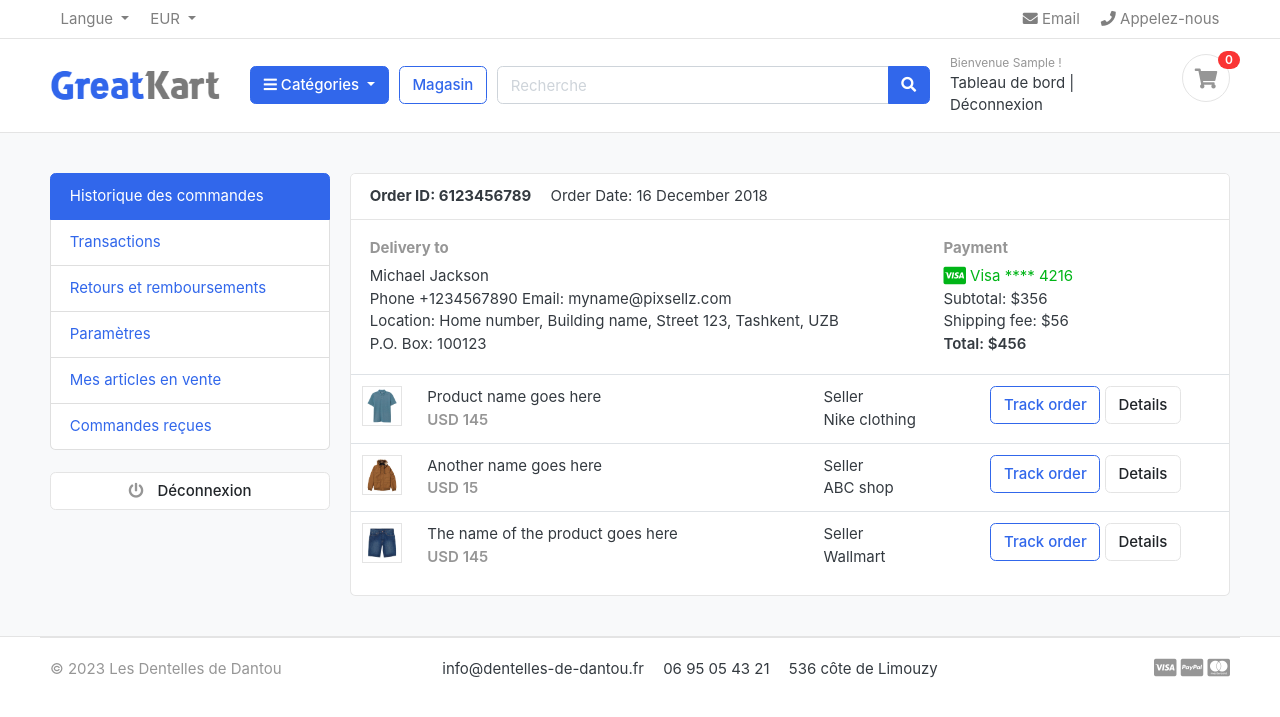
After one commit to Martin010/dentelles_dantou, a Django app: page /accounts/ in a window 1280 px wide. The commit adds this page. Shown: the top 717 px of the page. Run offline with Django 4.2, Linux system fonts and the light colour scheme; the visitor is signed in with stand-in values (Sample User, id 1); data that the repository does not hold is empty; some libraries are stand-ins or nearby versions; some web fonts are replaced.

Commit message:
User Account Activation - Dashboard html page creation - Default url accounts link to dashboard - Redirection to login page if users try to access the dashboard page without being login

```diff
--- a/accounts/urls.py
+++ b/accounts/urls.py
@@ -5,4 +5,8 @@ urlpatterns = [
     path('register/', views.register, name='register'),
     path('login/', views.login, name='login'),
     path('logout/', views.logout, name='logout'),
+    path('dashboard/', views.dashboard, name='dashboard'),
+    path('', views.dashboard, name='dashboard'),
+
+    path('activate/<uidb64>/<token>/', views.activate, name='activate'),
 ]
--- a/accounts/views.py
+++ b/accounts/views.py
@@ -4,7 +4,6 @@ from django.contrib.auth.decorators import login_required
 from django.shortcuts import render, redirect
 from accounts.forms import RegistrationForm
 from accounts.models import Account
-
 
 # Verification email
 from django.contrib.sites.shortcuts import get_current_site
@@ -45,25 +44,31 @@ def register(request):
 
             # User Activation
             current_site = get_current_site(request)
-            mail_subject = 'Action de votre compte'
+            mail_subject = 'Activation de votre compte "Les Dentelles de Dantou"'
             message = render_to_string('accounts/account_verification_email.html', {
                 'user': user,
                 'domain': current_site,
-                'uid': urlsafe_base64_encode(force_bytes(user.pk)), # Encode the user id for safety (hidden)
-                'token': default_token_generator.make_token(user) # Create a token for this particular user
+                'uid': urlsafe_base64_encode(force_bytes(user.pk)),  # Encode the user id for safety (hidden)
+                'token': default_token_generator.make_token(user)  # Create a token for this particular user
             })
             to_email = email
             send_email = EmailMessage(mail_subject, message, to=[to_email])
             send_email.send()
 
-            messages.success(request, 'Inscription validée !')
+            # messages.success(
+            #     request,
+            #     'Merci pour votre inscription. '
+            #     'Nous vous avons envoyé un lien de validation de compte sur votre adresse email. '
+            #     'Veuillez valider votre compte afin de poursuivre votre navigation.'
+            # )
 
-            return redirect('register')
+            # send command and email in the request to display the email verification message in the login page
+            return redirect('/accounts/login/?command=verification&email='+email)
 
     else:
         form = RegistrationForm()
 
-    context ={
+    context = {
         'form': form,
     }
     return render(request, 'accounts/register.html', context)
@@ -78,8 +83,8 @@ def login(request):
 
         if user is not None:
             auth.login(request, user)
-            # messages.success(request, 'Vous êtes maintenant connecté !')
-            return redirect('home')
+            messages.success(request, 'Vous êtes maintenant connecté !')
+            return redirect('dashboard')
         else:
             messages.error(request, 'l\'email et/ou le mot de passe est incorrect.')
             return redirect('login')
@@ -94,3 +99,26 @@ def logout(request):
     messages.success(request, 'Vous êtes déconnectez.')
 
     return redirect('login')
+
+
+def activate(request, uidb64, token):
+    try:
+        uid = urlsafe_base64_decode(uidb64).decode()  # Decode uidb64 and restore it
+        user = Account._default_manager.get(pk=uid)
+    except(TypeError, ValueError, OverflowError, Account.DoesNotExist):
+        user = None
+
+    # If user and token exist
+    if user is not None and default_token_generator.check_token(user, token):
+        user.is_active = True
+        user.save()
+        messages.success(request, 'Félicitation ! Votre compte est activé et votre inscription est terminée !')
+        return redirect('login')
+    else:
+        messages.error(request, 'Le lien d\'activation n\'est plus valide')
+        return redirect('register')
+
+
+@login_required(login_url='login')  # If not login, redirect to login page (can access to the dashboard only if the user if login)
+def dashboard(request):
+    return render(request, 'accounts/dashboard.html')
--- a/templates/accounts/account_verification_email.html
+++ b/templates/accounts/account_verification_email.html
@@ -1,4 +1,4 @@
-{% autoescape off %} <!-- No escape (<, >, ', ", & are no converted), it's a protection against cross site scripting-->
+{% autoescape off %}
 
     Bonjour {{ user.first_name }},
 
--- /dev/null
+++ b/templates/accounts/dashboard.html
@@ -0,0 +1,103 @@
+{% extends 'base.html' %}
+
+{% block content %}
+
+    <section class="section-conten padding-y bg">
+
+        {% include 'includes/alerts.html' %}
+
+        <div class="container">
+            <div class="row">
+
+                <!--   SIDEBAR   -->
+                <aside class="col-md-3">
+                    <ul class="list-group">
+                        <a class="list-group-item active" href="#"> Historique des commandes </a>
+                        <a class="list-group-item" href="#"> Transactions </a>
+                        <a class="list-group-item" href="#"> Retours et remboursements </a>
+                        <a class="list-group-item" href="#"> Paramètres </a>
+                        <a class="list-group-item" href="#"> Mes articles en vente </a>
+                        <a class="list-group-item" href="#"> Commandes reçues </a>
+                    </ul>
+                    <br>
+                    <a class="btn btn-light btn-block" href="{% url 'logout' %}"> <i class="fa fa-power-off"></i>
+                        <span class="text">Déconnexion</span> </a>
+                </aside>
+
+                <!-- CENTER PAGE -->
+                <main class="col-md-9">
+                    <article class="card">
+                        <header class="card-header">
+                            <strong class="d-inline-block mr-3">Order ID: 6123456789</strong>
+                            <span>Order Date: 16 December 2018</span>
+                        </header>
+                        <div class="card-body">
+                            <div class="row">
+                                <div class="col-md-8">
+                                    <h6 class="text-muted">Delivery to</h6>
+                                    <p>Michael Jackson <br>
+                                       Phone +1234567890 Email: myname@pixsellz.com <br>
+                                       Location: Home number, Building name, Street 123, Tashkent, UZB <br>
+                                       P.O. Box: 100123
+                                    </p>
+                                </div>
+                                <div class="col-md-4">
+                                    <h6 class="text-muted">Payment</h6>
+                                    <span class="text-success">
+						<i class="fab fa-lg fa-cc-visa"></i>
+					    Visa  **** 4216
+					</span>
+                                    <p>Subtotal: $356 <br>
+                                       Shipping fee: $56 <br>
+                                        <span class="b">Total:  $456 </span>
+                                    </p>
+                                </div>
+                            </div>
+                        </div>
+                        <div class="table-responsive">
+                            <table class="table table-hover">
+                                <tr>
+                                    <td width="65">
+                                        <img src="../images/items/1.jpg" class="img-xs border">
+                                    </td>
+                                    <td>
+                                        <p class="title mb-0">Product name goes here </p>
+                                        <var class="price text-muted">USD 145</var>
+                                    </td>
+                                    <td> Seller <br> Nike clothing</td>
+                                    <td width="250"><a href="#" class="btn btn-outline-primary">Track order</a>
+                                        <a href="#" class="btn btn-light"> Details </a></td>
+                                </tr>
+                                <tr>
+                                    <td>
+                                        <img src="../images/items/2.jpg" class="img-xs border">
+                                    </td>
+                                    <td>
+                                        <p class="title mb-0">Another name goes here </p>
+                                        <var class="price text-muted">USD 15</var>
+                                    </td>
+                                    <td> Seller <br> ABC shop</td>
+                                    <td><a href="#" class="btn btn-outline-primary">Track order</a>
+                                        <a href="#" class="btn btn-light"> Details </a></td>
+                                </tr>
+                                <tr>
+                                    <td>
+                                        <img src="../images/items/3.jpg" class="img-xs border">
+                                    </td>
+                                    <td>
+                                        <p class="title mb-0">The name of the product goes here </p>
+                                        <var class="price text-muted">USD 145</var>
+                                    </td>
+                                    <td> Seller <br> Wallmart</td>
+                                    <td><a href="#" class="btn btn-outline-primary">Track order</a>
+                                        <a href="#" class="btn btn-light"> Details </a></td>
+                                </tr>
+                            </table>
+                        </div>
+                    </article>
+                </main>
+            </div>
+        </div>
+    </section>
+
+{% endblock content %}
--- a/templates/accounts/register.html
+++ b/templates/accounts/register.html
@@ -48,7 +48,7 @@
                         </div>
                     </div>
                     <div class="form-group">
-                        <button type="submit" class="btn btn-primary btn-block"> Register</button>
+                        <button type="submit" class="btn btn-primary btn-block"> Inscription</button>
                     </div>
 
                     <!-- Display errors if email already exits or if the posswords are not the same -->
--- a/templates/includes/navbar.html
+++ b/templates/includes/navbar.html
@@ -102,7 +102,7 @@
                                 <!-- user is available on all the templates by default -->
                                 <small class="title text-muted">Bienvenue {{ user.first_name }} !</small>
                                 <div>
-                                    <a href="#">Tableau de bord</a> <span class="dark-transp"> | </span>
+                                    <a href="{% url 'dashboard' %}">Tableau de bord</a> <span class="dark-transp"> | </span>
                                     <a href="{% url 'logout' %}">Déconnexion</a>
                                 </div>
                             </div>
```
Also changed, not shown: templates/accounts/login.html (+13 -0 lines).
